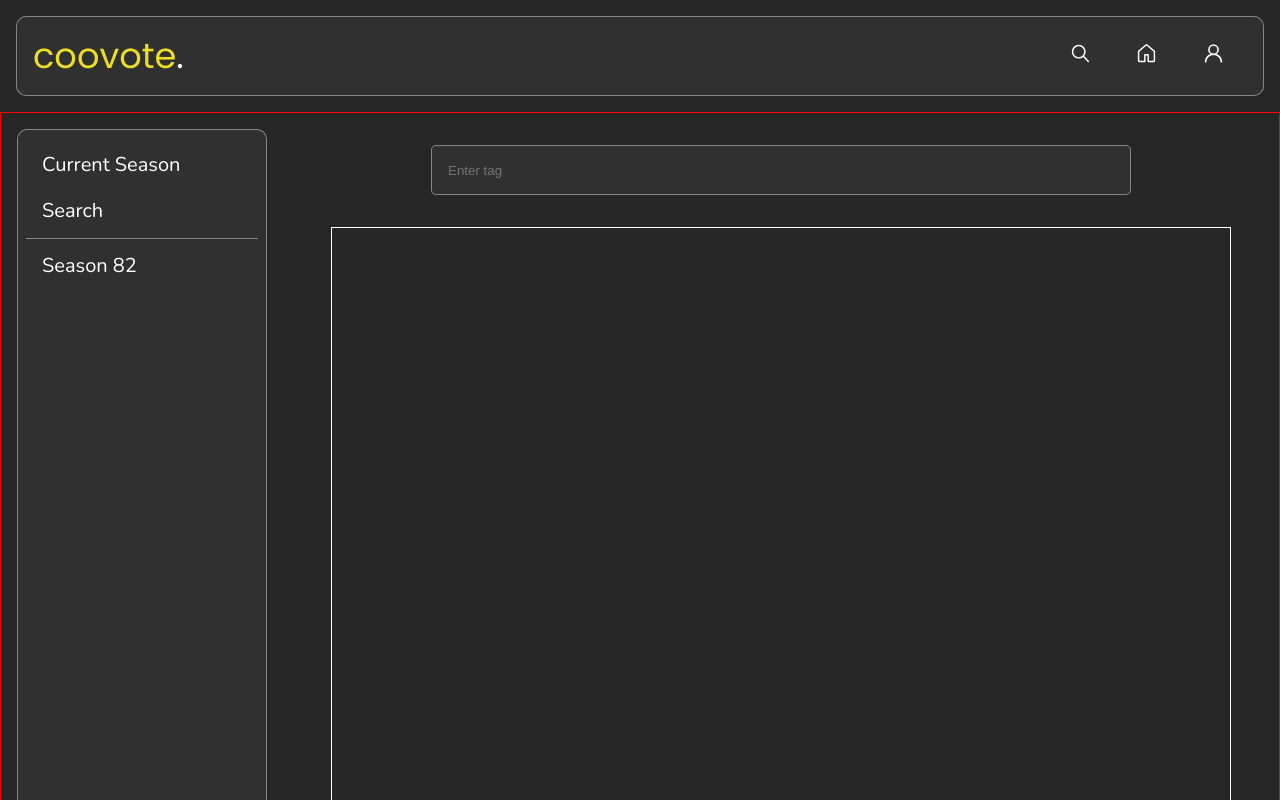
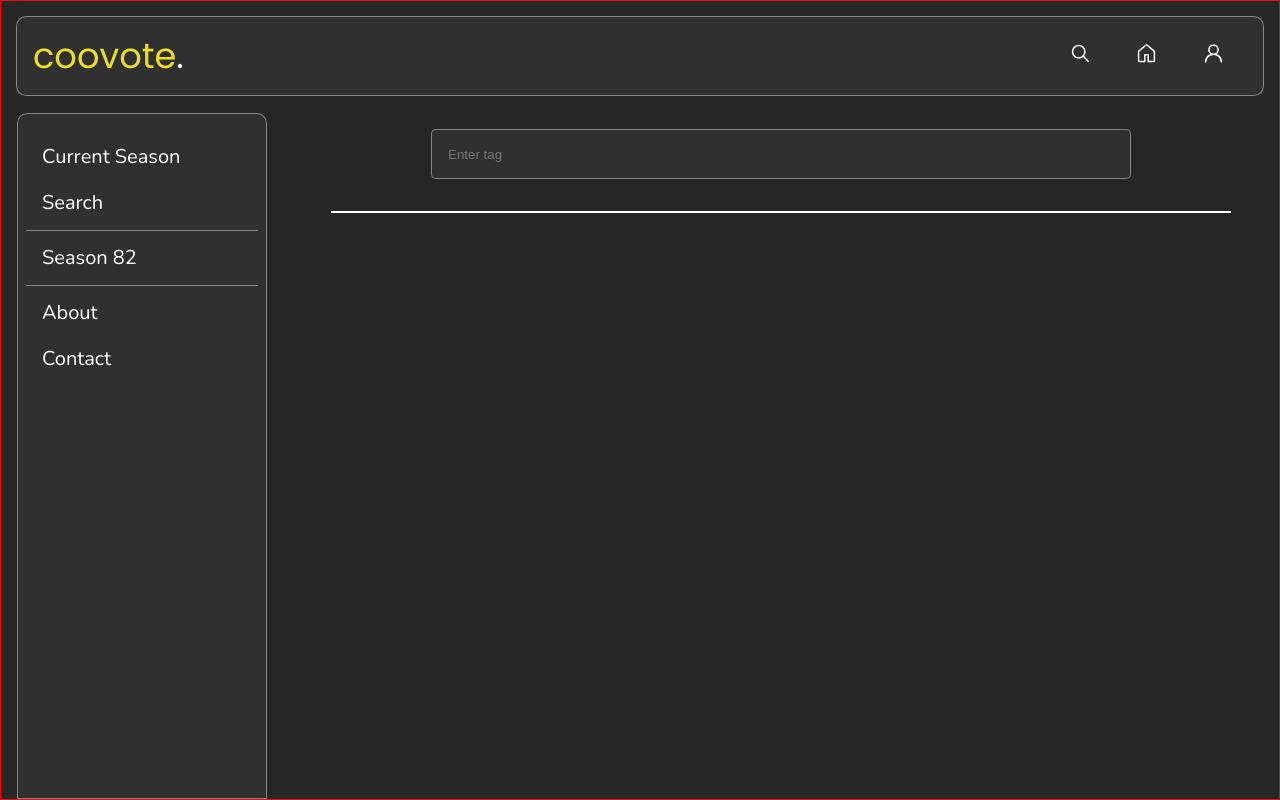
Before and after one commit to josedrios/clashvote, a React (Vite) app: page / in a window 1280 px wide. Shown: the top 800 px of the page. Built offline with nearby package versions, Linux system fonts and the light colour scheme; a web font is replaced by a local one.

Commit message:
Fixed slight bugs in the sidebar (both in design and funcitonality) such as slide out, sidebar link layout as well as accomadating to the position: fixed change for sidebar

```diff
--- a/src/Navbar.jsx
+++ b/src/Navbar.jsx
@@ -13,6 +13,7 @@ function Navbar({isSideBarOpen, toggleSideBar}) {
             <rect id='bottom-bar' className='bars' width={40} height={10} x={10} y={54} rx={5}></rect>
           </svg>
         </button>
+
         <button id='website-name-container'>
           <h1 id='website-name'><span>coovote</span>.</h1>
         </button>
--- a/src/SideBar.jsx
+++ b/src/SideBar.jsx
@@ -3,17 +3,17 @@ import { useState } from 'react'
 function SideBar({isSideBarOpen}) {
   return (
     // className='sidebar-section'
-    <aside className={`main-sidebar ${isSideBarOpen ? 'open' : ''}`} aria-hidden={!isSideBarOpen} id = 'main-sidebar'>
-        <div className='sidebar-section' id='top-sidebar'>
+    <aside className={`main-sidebar ${isSideBarOpen ? 'open' : 'close'}`} aria-hidden={!isSideBarOpen} id = 'main-sidebar'>
+        <div className='sidebar-section'>
               <a className='sidebar-link'><span>Current Season</span></a>
               <a className='sidebar-link'>Search</a>
         </div>
 
-        <div className='sidebar-section' id='mid-sidebar'>
+        <div className='sidebar-section'>
             <a className='sidebar-link'>Season 82</a>
         </div>
 
-        <div className='sidebar-section' id='bottom-sidebar'>
+        <div className='sidebar-section'>
             <a className='sidebar-link'>About</a>
             <a className='sidebar-link'>Contact</a>
         </div>
--- a/src/styles/layouts/_app.scss
+++ b/src/styles/layouts/_app.scss
@@ -24,14 +24,15 @@
     display: flex;
     flex-direction: row;
     flex-grow: 1;
-    position: relative;
-    top: calc(80px + 2*$spacing-medium);
+    overflow: auto;
+    padding-top: calc(80px + $spacing-medium);
 }
 
 // Make sidebar sticky?
 #main-sidebar {
     border: $border-thickness-xs solid $border-color;
-    border-radius: $border-radius-sm;
+    border-top-left-radius: $border-radius-sm;
+    border-top-right-radius: $border-radius-sm;
     margin: $spacing-medium $spacing-medium 0 $spacing-medium;
     padding: $spacing-medium $spacing-small;
     background-color: $secondary-background-color;
@@ -39,8 +40,6 @@
     overflow: scroll;
     display: flex;
     flex-direction: column;
-    //height: calc(100% - $spacing-medium);
-    height: 800px;
     position: sticky;
     top: 0;
 }
@@ -56,6 +55,8 @@
 
 @media (max-width: #{$breakpoint-md}) {
     #main-sidebar {
+        top: calc(80px + $spacing-medium);
+        height: calc(100% - 80px - $spacing-medium);
         position: absolute;
         transform: translateX(-300px);
     }
@@ -66,7 +67,11 @@
 }
 
 @media (max-width: #{$breakpoint-xs}) {
+    #main-sidebar {
+        top: calc(100px + $spacing-medium);
+    }
+
     #main-container {
-        top: calc(90px + 2*$spacing-medium);
+        padding-top: calc(100px + $spacing-medium);
     }
 }
--- a/src/styles/layouts/_navbar.scss
+++ b/src/styles/layouts/_navbar.scss
@@ -5,7 +5,6 @@
 #website-name-container {
     background-color: transparent;
     h1 {
-        background-color: transparent;
         font-family: "Poppins", sans-serif;
         color: white;
         font-weight: 400;
--- a/src/styles/layouts/_searchresult.scss
+++ b/src/styles/layouts/_searchresult.scss
@@ -4,5 +4,4 @@
     flex-direction: column;
     max-width: 900px;
     width: 100%;
-    height: 2000px;
 }
--- a/src/styles/layouts/_sidebar.scss
+++ b/src/styles/layouts/_sidebar.scss
@@ -1,8 +1,26 @@
+.main-sidebar {
+    :last-child {
+        border-bottom: none;
+    }
+}
+
 .sidebar-section {
     display: flex;
     flex-direction: column;
-    height: 100%;
-    border-top: 1px solid $border-color;
+    align-items:flex-start;
+    border-bottom: 1px solid $border-color;
+
+    :first-child {
+        margin-top: $spacing-small;
+    }
+}
+
+.open {
+    transition: transform $transition-duration-base;
+}
+
+.close {
+    transition: transform $transition-duration-base;
 }
 
 .sidebar-link {
@@ -12,29 +30,12 @@
     padding: $spacing-xsmall $spacing-medium;
     border-radius: $border-radius-xs;
     transition: $transition-ease $transition-duration-base;
+    width: 100%;
 
     &:hover{
+        width: calc(100% - $spacing-xsmall);
         background-color: rgba(36, 36, 36, 0.653);
-            transform: translateX($spacing-xsmall);
-    }
-}
-
-#top-sidebar {
-    height: min-content;
-    border-top: none;
-}
-
-#mid-sidebar {
-    >:nth-child(1) {
-        margin-top: $spacing-small;
-    }
-}
-
-#bottom-sidebar {
-    height: min-content;
-
-    >:nth-child(1) {
-        margin-top: $spacing-small;
+        transform: translateX($spacing-xsmall);
     }
 }
 
```
